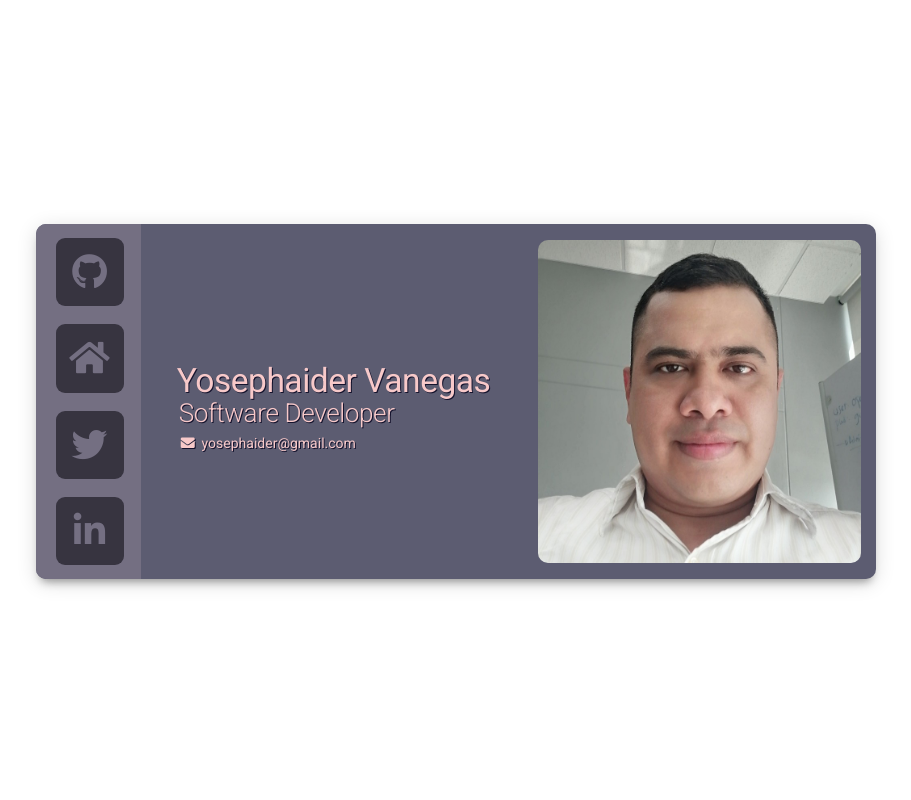
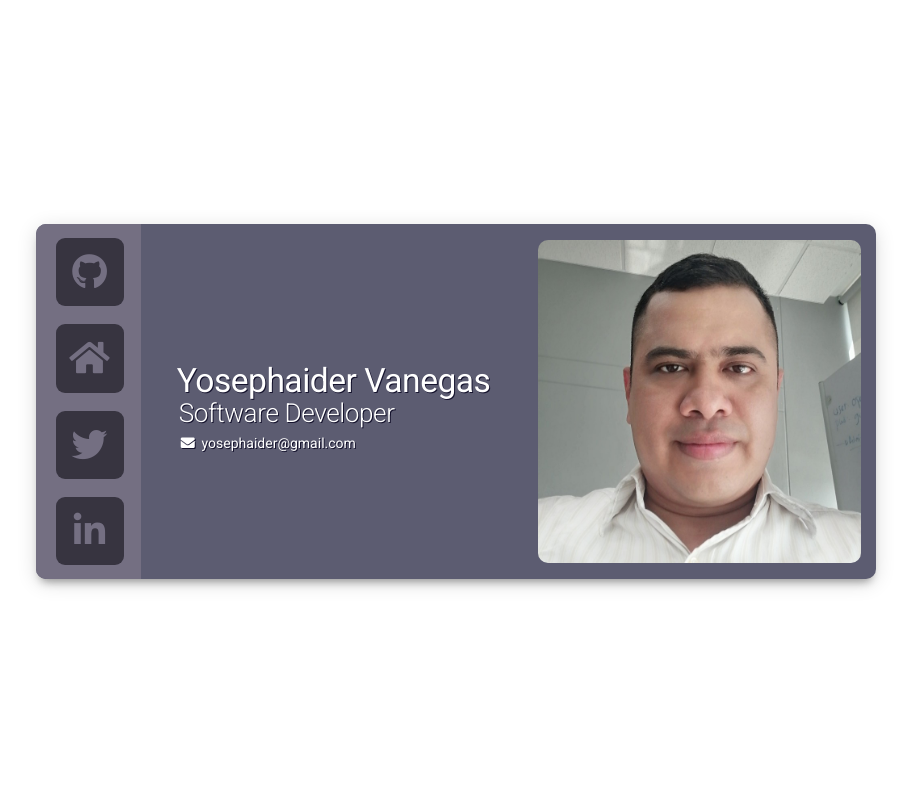
Before and after one commit to yosephaider/yosephaider.github.io, a PHP site: page / in a window 1280 px wide. Shown: the whole page, without its empty margins (184-1095 px from the left). Run offline with PHP 8.4, Linux system fonts and the light colour scheme; some libraries are stand-ins or nearby versions.

Commit message:
modific style

```diff
--- a/css/style.css
+++ b/css/style.css
@@ -180,7 +180,7 @@ textarea,
 select {
   font-family: 'Roboto', sans-serif;
   font-weight: 300;
-  color: #f7c9c9;
+  color: #fff;
 }
 
 h1,
@@ -190,7 +190,7 @@ h4,
 h5,
 h6 {
   font-weight: 400;
-  color: #f7c9c9;
+  color: #fff;
 }
 
 article {
```
